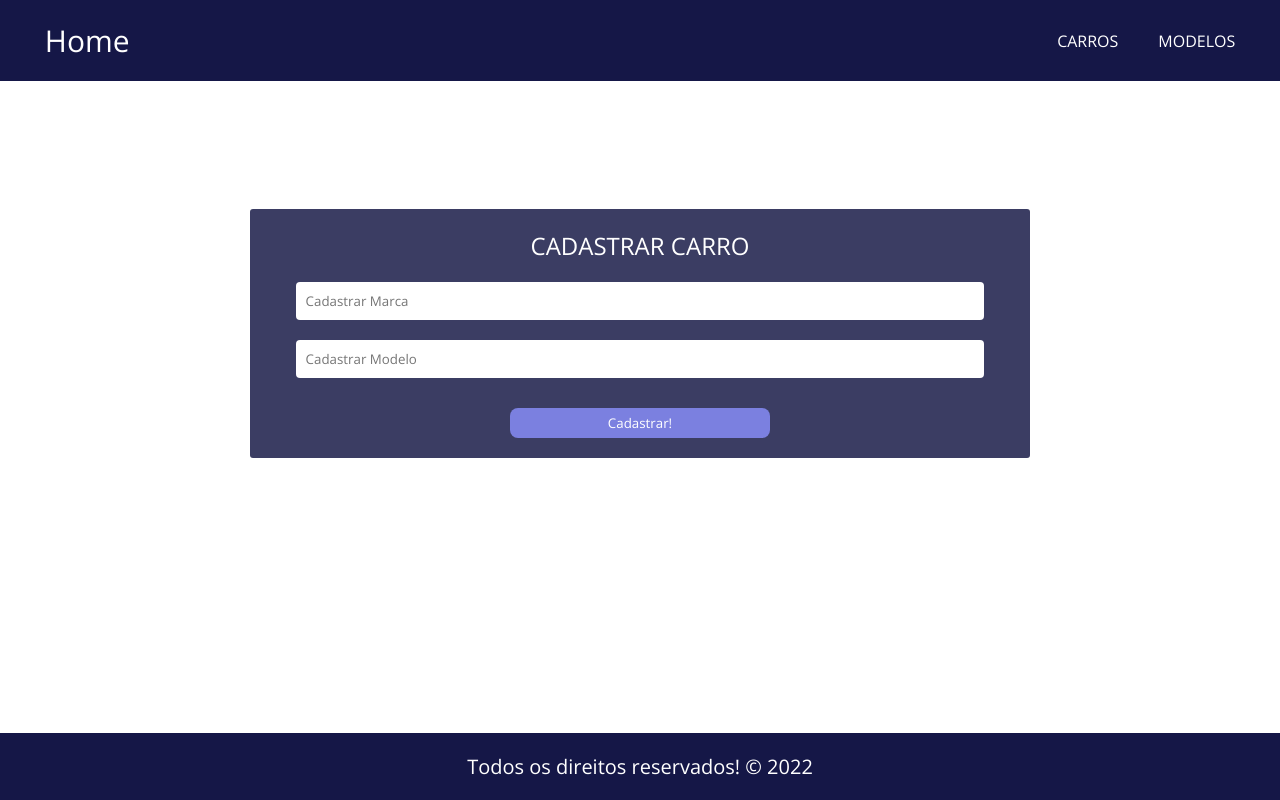
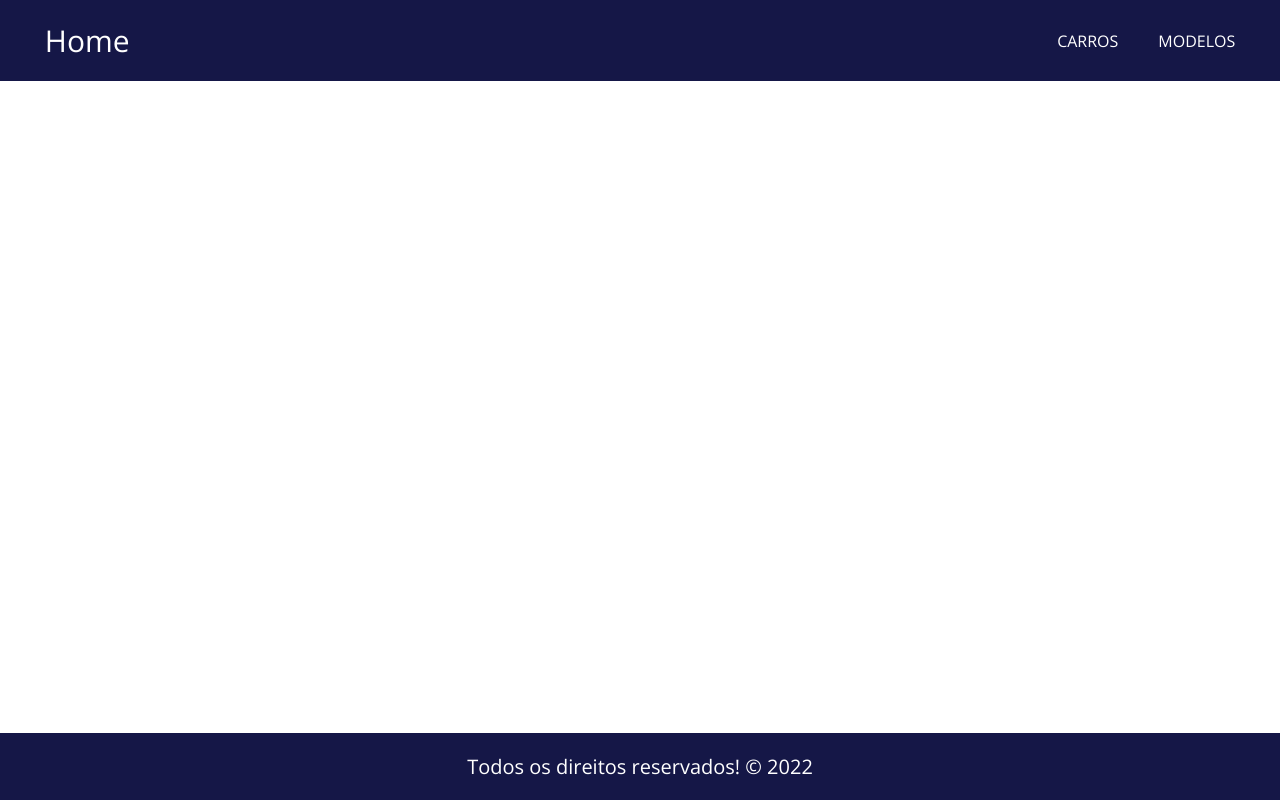
Before and after one commit to Kausinho/cars-js, a Vue app: page / in a window 1280 px wide. Built offline with nearby package versions, Linux system fonts and the light colour scheme.

Commit message:
Update App.vue

```diff
--- a/src/App.vue
+++ b/src/App.vue
@@ -1,6 +1,5 @@
 <template>
   <HeaderCarros />
-  <HomeCarros />
   <FooterCarros />
   <router-view/>
 </template>
@@ -8,13 +7,11 @@
 <script>
 import HeaderCarros from './components/HeaderCarros.vue';
 import FooterCarros from './components/FooterCarros.vue';
-import HomeCarros from './components/HomeCarros.vue';
 
 export default {
   components:{
     HeaderCarros,
-    FooterCarros,
-    HomeCarros
+    FooterCarros
   }
 }
 </script>
```
